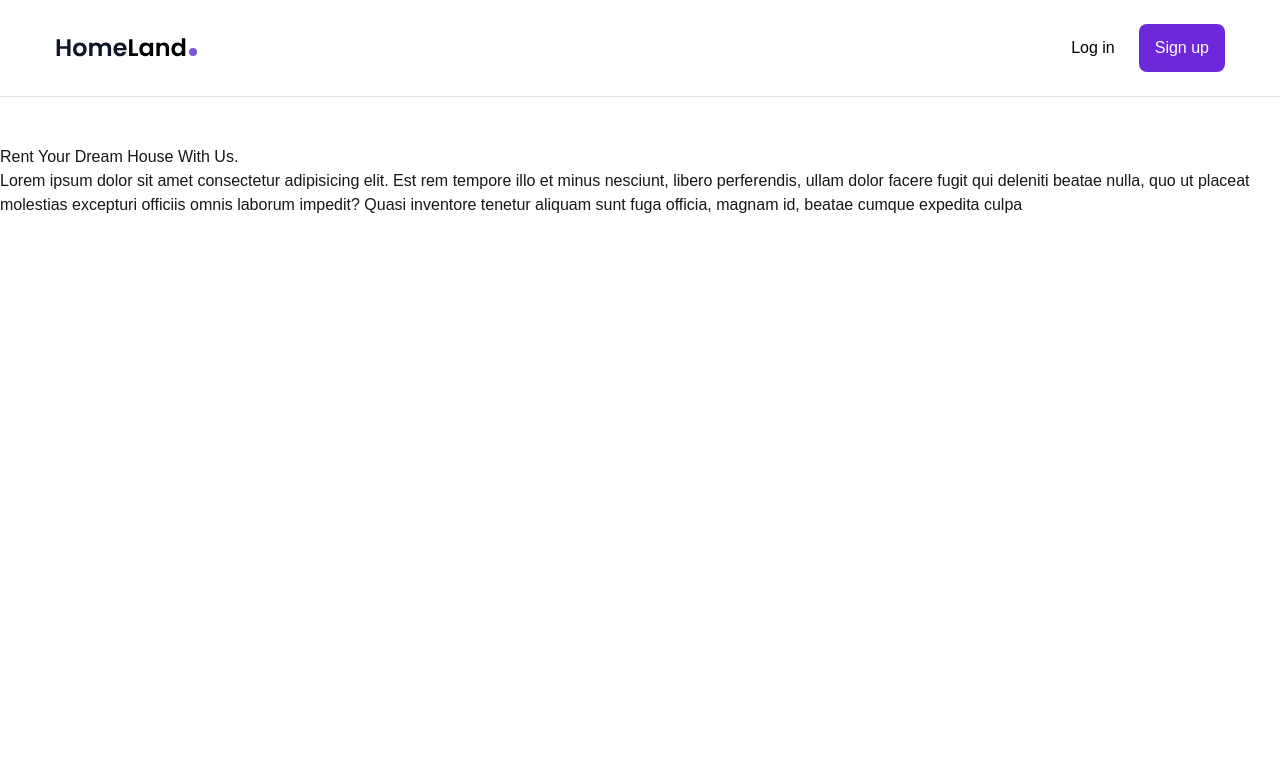
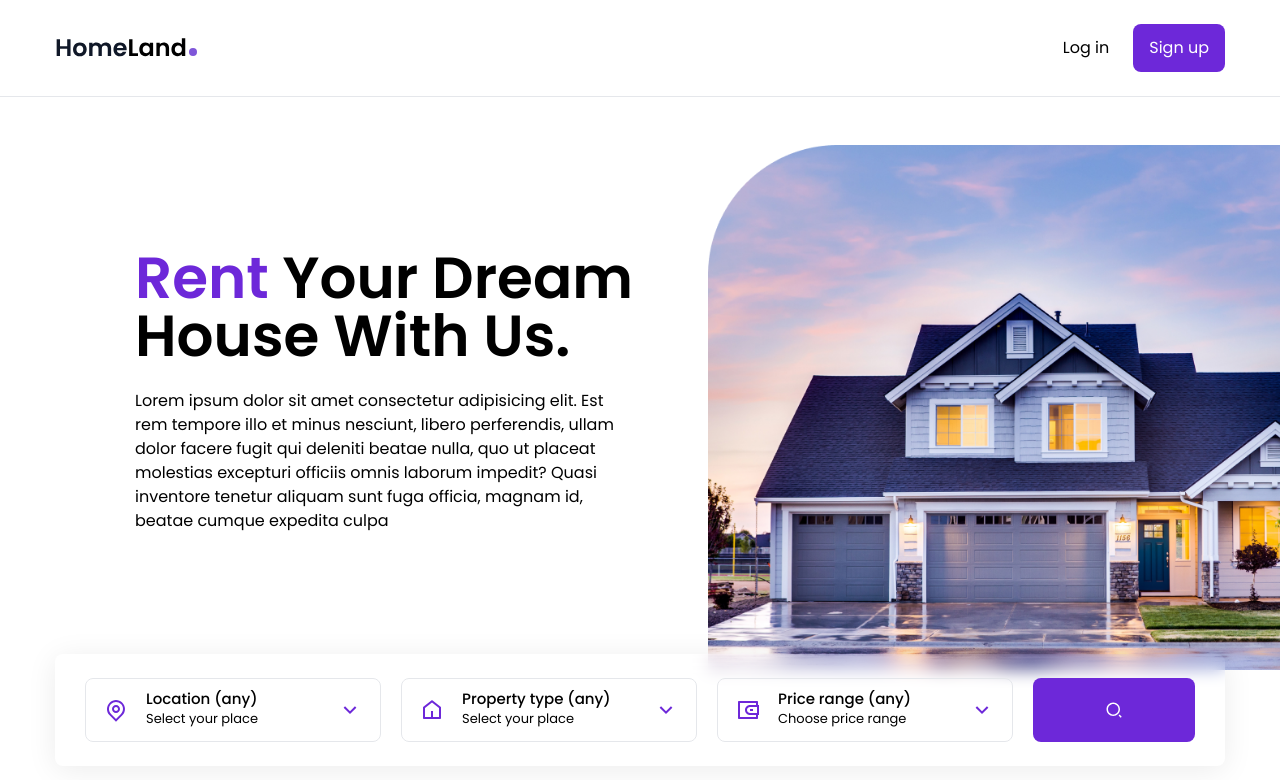
Before and after one commit to ivan-adi-saputra/real-estate, a Next.js app: page / in a window 1280 px wide. Shown: the top 780 px of the page. Built offline with nearby package versions, Linux system fonts and the light colour scheme.

Commit message:
slicing header, home, and filter

```diff
--- a/app/globals.css
+++ b/app/globals.css
@@ -22,21 +22,3 @@
     @apply px-6 py-8 text-[15px] space-y-6 shadow-md bg-white absolute w-full z-10 list-none rounded-b-lg;
   }
 }
-
-:root {
-  --background: #ffffff;
-  --foreground: #171717;
-}
-
-@media (prefers-color-scheme: dark) {
-  :root {
-    --background: #0a0a0a;
-    --foreground: #ededed;
-  }
-}
-
-body {
-  color: var(--foreground);
-  background: var(--background);
-  font-family: Arial, Helvetica, sans-serif;
-}
--- a/app/layout.tsx
+++ b/app/layout.tsx
@@ -3,6 +3,7 @@
 import "./globals.css";
 import Header from "@/components/layouts/Header";
 import Footer from "@/components/layouts/Footer";
+import HouseContextProvider from "@/components/HouseContext";
 
 const poppins = Poppins({
   subsets: ["latin"],
@@ -23,9 +24,11 @@
   return (
     <html lang="en">
       <body className={`${poppins.variable} max-w-[1440px] mx-auto bg-white`}>
-        <Header />
-        {children}
-        <Footer />
+        <HouseContextProvider>
+          <Header />
+          {children}
+          <Footer />
+        </HouseContextProvider>
       </body>
     </html>
   );
--- a/components/Banner.tsx
+++ b/components/Banner.tsx
@@ -1,16 +1,20 @@
 import { NextPage } from "next";
+import ImageBanner from "@/public/assets/img/house-banner.png";
+import Image from "next/image";
+import Search from "./Search";
 
 interface Props {}
 
 const Banner: NextPage<Props> = ({}) => {
   return (
-    <section>
-      <div>
-        <div>
-          <h1>
-            <span>Rent</span> Your Dream House With Us.
+    <section className="h-full max-h-[640px] mb-8 xl:mb-24">
+      <div className="flex flex-col lg:flex-row">
+        <div className="lg:ml-8 xl:ml-[135px] flex flex-col items-center lg:items-start text-center lg:text-left justify-center flex-1 px-4 lg:px-0">
+          <h1 className="text-4xl lg:text-[58px] font-semibold leading-none mb-6">
+            <span className="text-violet-700">Rent</span> Your Dream House With
+            Us.
           </h1>
-          <p>
+          <p className="max-w-[480px] mb-8">
             Lorem ipsum dolor sit amet consectetur adipisicing elit. Est rem
             tempore illo et minus nesciunt, libero perferendis, ullam dolor
             facere fugit qui deleniti beatae nulla, quo ut placeat molestias
@@ -18,7 +22,12 @@
             aliquam sunt fuga officia, magnam id, beatae cumque expedita culpa
           </p>
         </div>
+        {/* image */}
+        <div className="hidden flex-1 lg:flex justify-end items-end">
+          <Image src={ImageBanner} alt="" />
+        </div>
       </div>
+      <Search />
     </section>
   );
 };
--- /dev/null
+++ b/components/CountryDropdown.tsx
@@ -0,0 +1,50 @@
+"use client";
+import { NextPage } from "next";
+import { useContext, useState } from "react";
+import { HouseContext } from "./HouseContext";
+import { Menu } from "@headlessui/react";
+import { RiArrowDownSLine, RiArrowUpSLine, RiMapPinLine } from "react-icons/ri";
+
+interface Props {}
+
+const CountryDropdown: NextPage<Props> = ({}) => {
+  const { country, setCountry, countries } = useContext(HouseContext);
+  const [isOpen, setIsOpen] = useState<boolean>(false);
+
+  return (
+    <Menu as={"div"} className="dropdown relative">
+      <Menu.Button
+        onClick={() => setIsOpen(!isOpen)}
+        className="dropdown-btn w-full text-left"
+      >
+        <RiMapPinLine className="dropdown-icon-primary" />
+        <div>
+          <div className="text-[15px] font-medium leading-tight">{country}</div>
+          <div className="text-[13px]">Select your place</div>
+        </div>
+        {isOpen ? (
+          <RiArrowUpSLine className="dropdown-icon-secondary" />
+        ) : (
+          <RiArrowDownSLine className="dropdown-icon-secondary" />
+        )}
+      </Menu.Button>
+
+      <Menu.Items className="dropdown-menu">
+        {countries.map((country, index) => {
+          return (
+            <Menu.Item
+              as={"li"}
+              onClick={() => setCountry(country)}
+              className="cursor-pointer hover:text-violet-700 transition"
+              key={index}
+            >
+              {country}
+            </Menu.Item>
+          );
+        })}
+      </Menu.Items>
+    </Menu>
+  );
+};
+
+export default CountryDropdown;
--- /dev/null
+++ b/components/HouseContext.tsx
@@ -0,0 +1,105 @@
+"use client";
+import { housesData } from "@/const/data";
+import { NextPage } from "next";
+import React, { createContext, useEffect, useState } from "react";
+
+// create context
+export const HouseContext = createContext<HouseContextType>({
+  country: "",
+  setCountry: () => {},
+  countries: [],
+  property: "",
+  setProperty: () => {},
+  properties: [],
+  price: "",
+  setPrice: () => {},
+  loading: false,
+  houses: [],
+  handleClick: () => {},
+});
+
+interface Props {
+  children: React.ReactNode;
+}
+
+interface HouseContextType {
+  country: string;
+  setCountry: React.Dispatch<React.SetStateAction<string>>;
+  countries: string[];
+  property: string;
+  setProperty: React.Dispatch<React.SetStateAction<string>>;
+  properties: string[];
+  price: string;
+  setPrice: React.Dispatch<React.SetStateAction<string>>;
+  loading: boolean;
+  houses: any[];
+  handleClick: any;
+}
+
+const HouseContextProvider: NextPage<Props> = ({ children }) => {
+  const [houses, setHouses] = useState<any[]>(housesData);
+  const [country, setCountry] = useState<string>("Location (any)");
+  const [countries, setCountries] = useState<string[]>([]);
+  const [property, setProperty] = useState<string>("Property type (any)");
+  const [properties, setProperties] = useState<string[]>([]);
+  const [price, setPrice] = useState<string>("Price range (any)");
+  const [loading, setLoading] = useState<boolean>(false);
+
+  // return all countries
+  useEffect(() => {
+    const allCountries: string[] = houses.map((house) => {
+      return house.country;
+    });
+
+    // remove duplicates
+    const uniqueCountries: string[] = [
+      "Location (any)",
+      ...new Set(allCountries),
+    ];
+
+    // set countries
+    setCountries(uniqueCountries);
+  }, []);
+
+  // return all properties
+  useEffect(() => {
+    const allProperties: string[] = houses.map((house) => {
+      return house.type;
+    });
+
+    // remove duplicates
+    const uniqueProperties: string[] = [
+      "Property type (any)",
+      ...new Set(allProperties),
+    ];
+
+    // set countries
+    setProperties(uniqueProperties);
+  }, []);
+
+  const handleClick = () => {
+    //
+  };
+
+  return (
+    <HouseContext.Provider
+      value={{
+        country,
+        setCountry,
+        countries,
+        property,
+        setProperty,
+        properties,
+        price,
+        setPrice,
+        loading,
+        houses,
+        handleClick,
+      }}
+    >
+      {children}
+    </HouseContext.Provider>
+  );
+};
+
+export default HouseContextProvider;
--- /dev/null
+++ b/components/PriceRangeDropdown.tsx
@@ -0,0 +1,72 @@
+"use client";
+import { NextPage } from "next";
+import { useContext, useState } from "react";
+import { HouseContext } from "./HouseContext";
+import { Menu } from "@headlessui/react";
+import {
+  RiArrowDownSLine,
+  RiArrowUpSLine,
+  RiWallet3Line,
+} from "react-icons/ri";
+
+interface Props {}
+
+const PriceRangeDropdown: NextPage<Props> = ({}) => {
+  const { price, setPrice } = useContext(HouseContext);
+  const [isOpen, setIsOpen] = useState<boolean>(false);
+
+  const prices = [
+    {
+      value: "Price range (any)",
+    },
+    {
+      value: "100000 - 130000",
+    },
+    {
+      value: "130000 - 160000",
+    },
+    {
+      value: "160000 - 190000",
+    },
+    {
+      value: "190000 - 220000",
+    },
+  ];
+
+  return (
+    <Menu as={"div"} className="dropdown relative">
+      <Menu.Button
+        onClick={() => setIsOpen(!isOpen)}
+        className="dropdown-btn w-full text-left"
+      >
+        <RiWallet3Line className="dropdown-icon-primary" />
+        <div>
+          <div className="text-[15px] font-medium leading-tight">{price}</div>
+          <div className="text-[13px]">Choose price range</div>
+        </div>
+        {isOpen ? (
+          <RiArrowUpSLine className="dropdown-icon-secondary" />
+        ) : (
+          <RiArrowDownSLine className="dropdown-icon-secondary" />
+        )}
+      </Menu.Button>
+
+      <Menu.Items className="dropdown-menu">
+        {prices.map((price, index) => {
+          return (
+            <Menu.Item
+              as={"li"}
+              onClick={() => setPrice(price.value)}
+              className="cursor-pointer hover:text-violet-700 transition"
+              key={index}
+            >
+              {price.value}
+            </Menu.Item>
+          );
+        })}
+      </Menu.Items>
+    </Menu>
+  );
+};
+
+export default PriceRangeDropdown;
--- /dev/null
+++ b/components/PropertyDropdown.tsx
@@ -0,0 +1,57 @@
+"use client";
+import { NextPage } from "next";
+import { useContext, useState } from "react";
+import { HouseContext } from "./HouseContext";
+import { Menu } from "@headlessui/react";
+import {
+  RiArrowDownSLine,
+  RiArrowUpSLine,
+  RiHome5Line,
+  RiMapPinLine,
+} from "react-icons/ri";
+
+interface Props {}
+
+const PropertyDropdown: NextPage<Props> = ({}) => {
+  const { property, setProperty, properties } = useContext(HouseContext);
+  const [isOpen, setIsOpen] = useState<boolean>(false);
+
+  return (
+    <Menu as={"div"} className="dropdown relative">
+      <Menu.Button
+        onClick={() => setIsOpen(!isOpen)}
+        className="dropdown-btn w-full text-left"
+      >
+        <RiHome5Line className="dropdown-icon-primary" />
+        <div>
+          <div className="text-[15px] font-medium leading-tight">
+            {property}
+          </div>
+          <div className="text-[13px]">Select your place</div>
+        </div>
+        {isOpen ? (
+          <RiArrowUpSLine className="dropdown-icon-secondary" />
+        ) : (
+          <RiArrowDownSLine className="dropdown-icon-secondary" />
+        )}
+      </Menu.Button>
+
+      <Menu.Items className="dropdown-menu">
+        {properties.map((property, index) => {
+          return (
+            <Menu.Item
+              as={"li"}
+              onClick={() => setProperty(property)}
+              className="cursor-pointer hover:text-violet-700 transition"
+              key={index}
+            >
+              {property}
+            </Menu.Item>
+          );
+        })}
+      </Menu.Items>
+    </Menu>
+  );
+};
+
+export default PropertyDropdown;
--- /dev/null
+++ b/components/Search.tsx
@@ -0,0 +1,30 @@
+"use client";
+import { NextPage } from "next";
+import CountryDropdown from "./CountryDropdown";
+import PropertyDropdown from "./PropertyDropdown";
+import PriceRangeDropdown from "./PriceRangeDropdown";
+import { RiSearch2Line } from "react-icons/ri";
+import { useContext } from "react";
+import { HouseContext } from "./HouseContext";
+
+interface Props {}
+
+const Search: NextPage<Props> = ({}) => {
+  const { handleClick } = useContext(HouseContext);
+
+  return (
+    <div className="px-[30px] py-6 max-w-[1170px] mx-auto flex flex-col lg:flex-row justify-between gap-4 lg:gap-x-3 relative lg:-top-4 lg:shadow-1 bg-white lg:bg-transparent lg:backdrop-blur rounded-lg">
+      <CountryDropdown />
+      <PropertyDropdown />
+      <PriceRangeDropdown />
+      <button
+        onClick={() => handleClick()}
+        className="bg-violet-700 hover:bg-violet-800 transition w-full lg:max-w-[162px] h-16 rounded-lg flex justify-center items-center text-white text-lg"
+      >
+        <RiSearch2Line />
+      </button>
+    </div>
+  );
+};
+
+export default Search;
--- a/components/layouts/Header.tsx
+++ b/components/layouts/Header.tsx
@@ -15,10 +15,7 @@
         </Link>
         {/* buttons */}
         <div className="flex items-center gap-6">
-          <Link
-            className="hover:text-violet-900 text-black transition"
-            href={"/"}
-          >
+          <Link className="hover:text-violet-900 transition" href={"/"}>
             Log in
           </Link>
           <Link
--- a/package.json
+++ b/package.json
@@ -13,7 +13,8 @@
     "autoprefixer": "^10.4.20",
     "next": "15.1.3",
     "react": "^19.0.0",
-    "react-dom": "^19.0.0"
+    "react-dom": "^19.0.0",
+    "react-icons": "^5.4.0"
   },
   "devDependencies": {
     "@eslint/eslintrc": "^3",
```
Also changed, not shown: const/data.tsx (+48 -48 lines), 1 other file (tests, documents, lock files or other folders).
